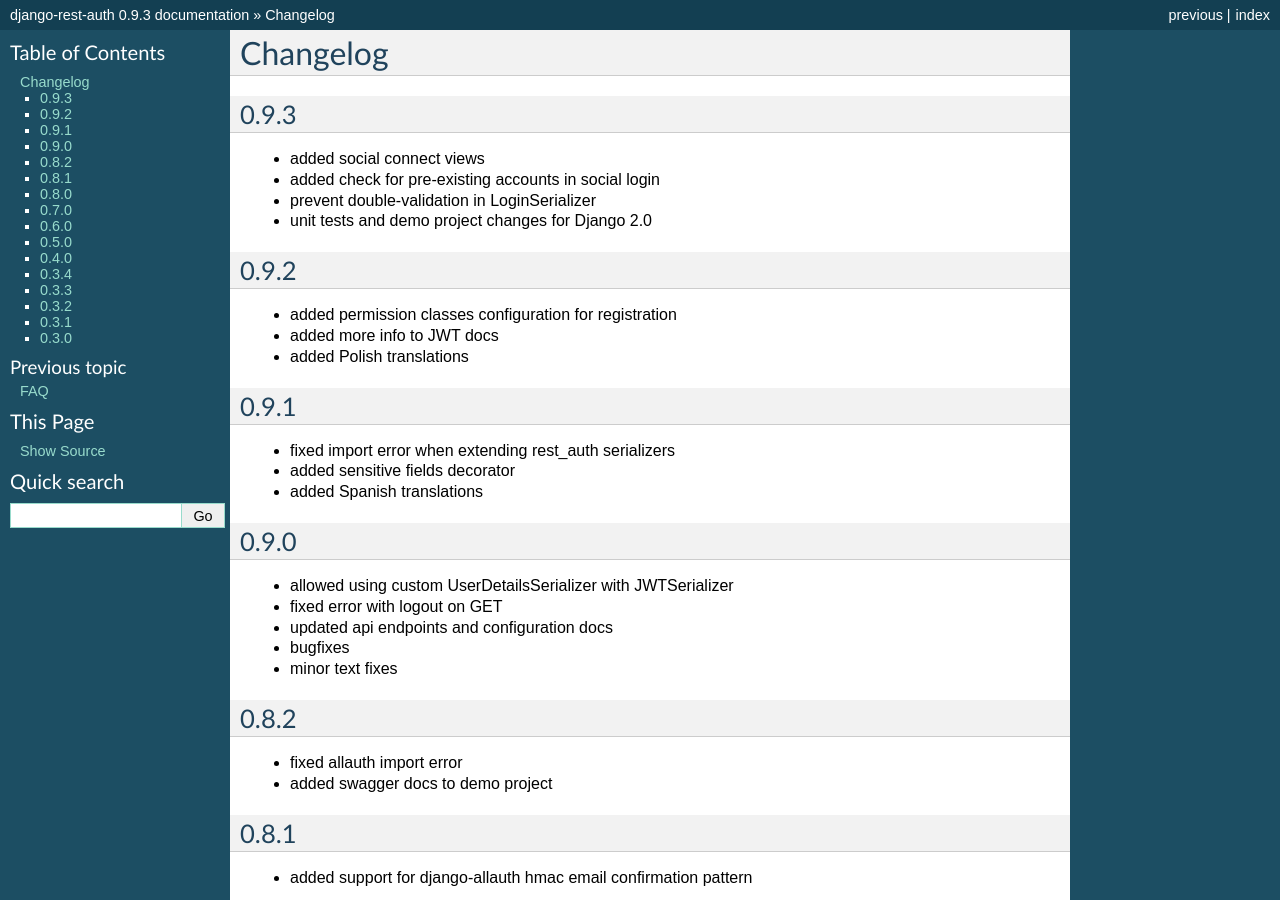
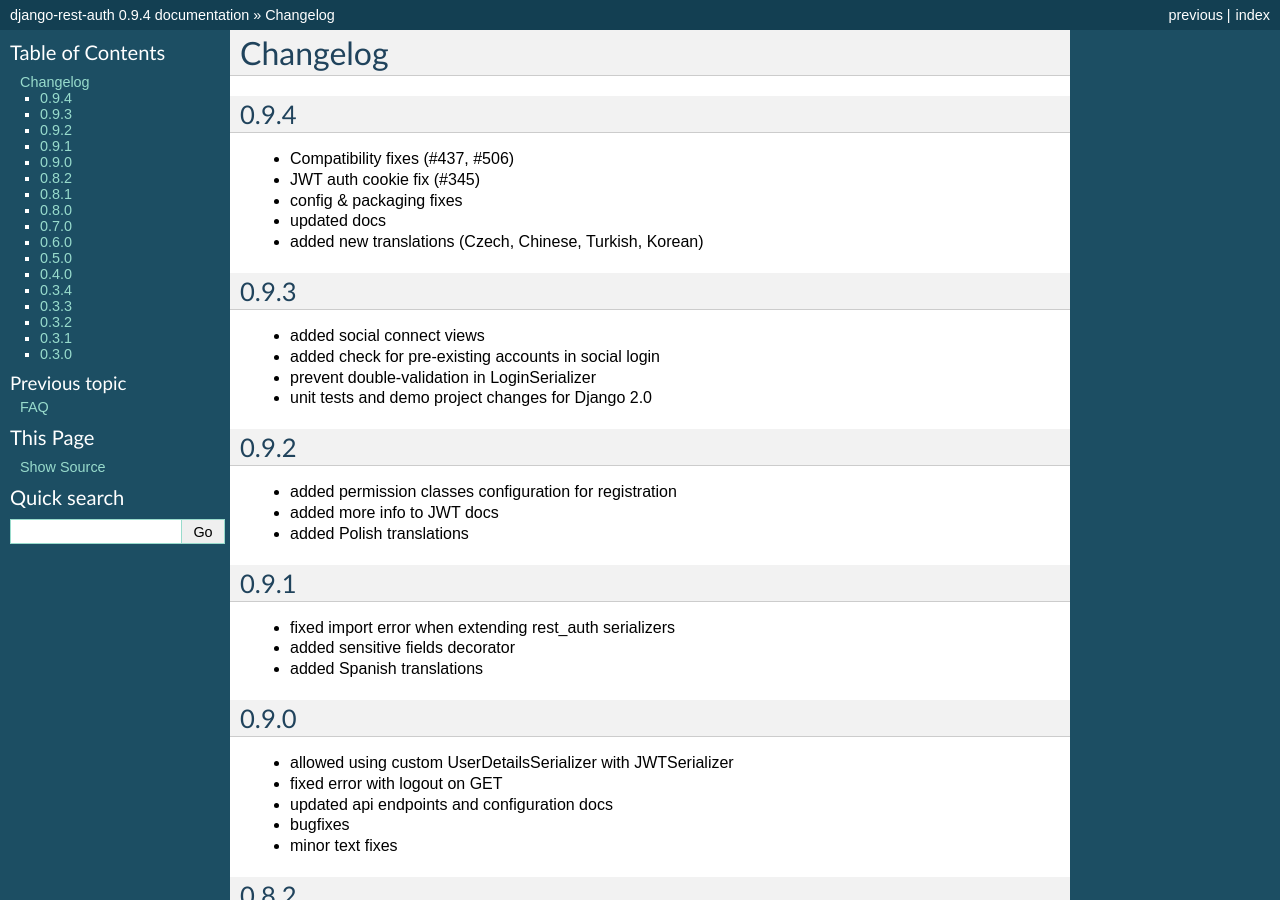
Before and after one commit to DreamGlimmer/django-rest-auth, a Sphinx documentation site: the page built from docs/changelog.rst, in a window 1280 px wide and 900 px high. Built offline with Sphinx 7.4.7, drawn with Linux system fonts in a browser that asks for light colours; some of the changed text lies outside the part shown.

Commit message:
feat: prep for new release (0.9.4)

```diff
--- a/docs/changelog.rst
+++ b/docs/changelog.rst
@@ -1,5 +1,13 @@
 Changelog
 =========
+
+0.9.4
+-----
+- Compatibility fixes (#437, #506)
+- JWT auth cookie fix (#345)
+- config & packaging fixes
+- updated docs
+- added new translations (Czech, Chinese, Turkish, Korean)
 
 0.9.3
 -----
--- a/docs/conf.py
+++ b/docs/conf.py
@@ -51,9 +51,9 @@ copyright = u'2018, Tivix Inc.'
 # built documents.
 #
 # The short X.Y version.
-version = '0.9.3'
+version = '0.9.4'
 # The full version, including alpha/beta/rc tags.
-release = '0.9.3'
+release = '0.9.4'
 
 # The language for content autogenerated by Sphinx. Refer to documentation
 # for a list of supported languages.
--- a/setup.py
+++ b/setup.py
@@ -12,7 +12,7 @@ f.close()
 
 setup(
     name='django-rest-auth',
-    version='0.9.3',
+    version='0.9.4',
     author='Sumit Chachra',
     author_email='chachra@tivix.com',
     url='http://github.com/Tivix/django-rest-auth',
```
Also changed, not shown: 1 other file.
